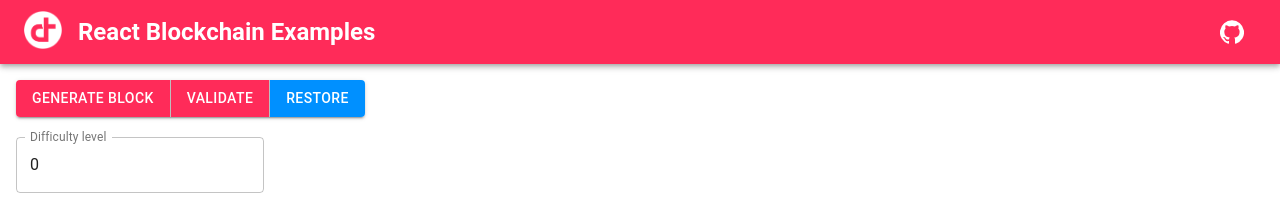
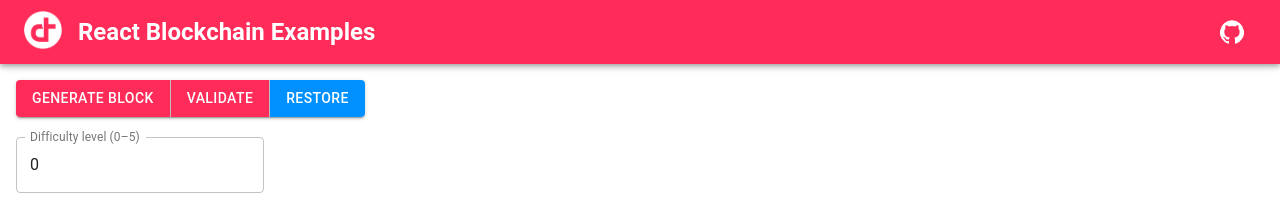
Before and after one commit to typekev/react-blockchain-examples, a React (Create React App) app: page / in a window 1280 px wide. Shown: the top 212 px of the page. Built offline with nearby package versions, Linux system fonts and the light colour scheme.

Commit message:
Add 0–5 to label of difficulty level

```diff
--- a/src/components/Chain.js
+++ b/src/components/Chain.js
@@ -115,7 +115,7 @@ const Chain = () => {
       <br />
       <TextField
         variant="outlined"
-        label="Difficulty level"
+        label="Difficulty level (0–5)"
         type="number"
         value={difficulty}
         onChange={e =>
```
